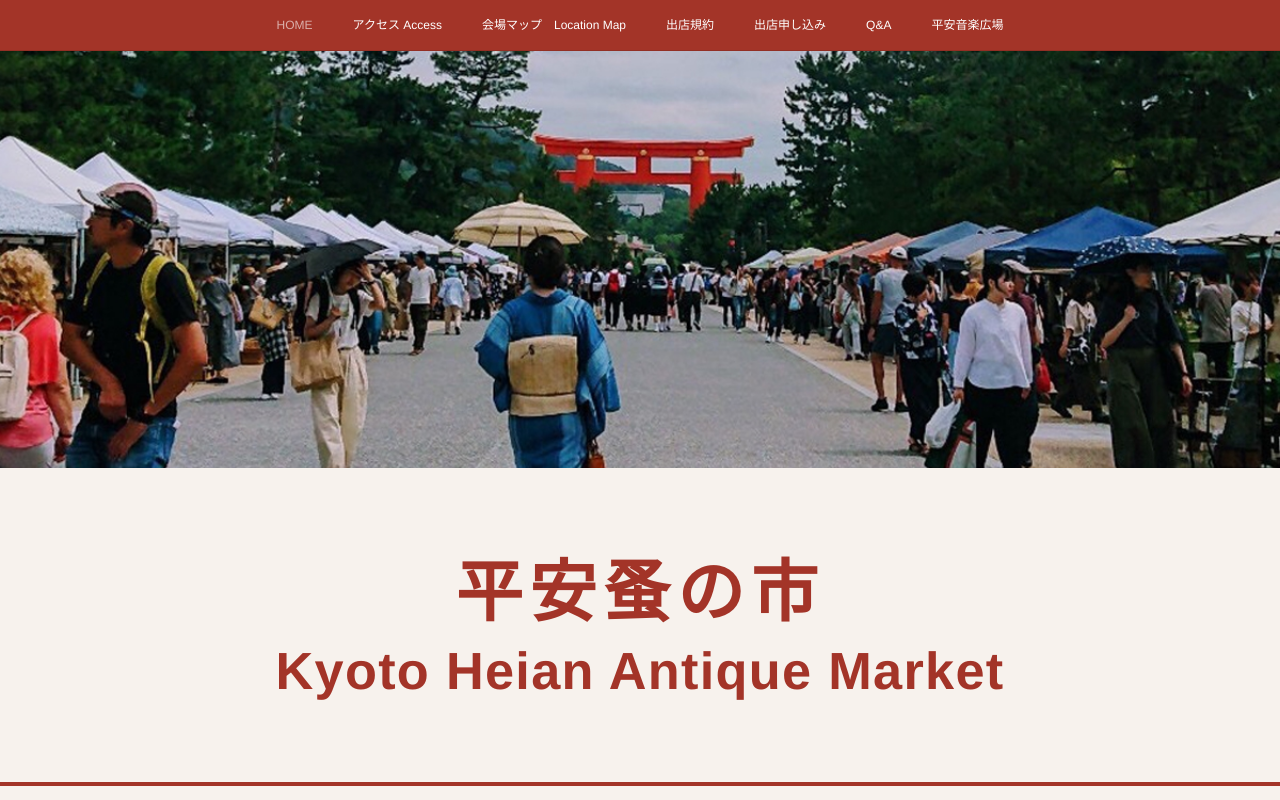
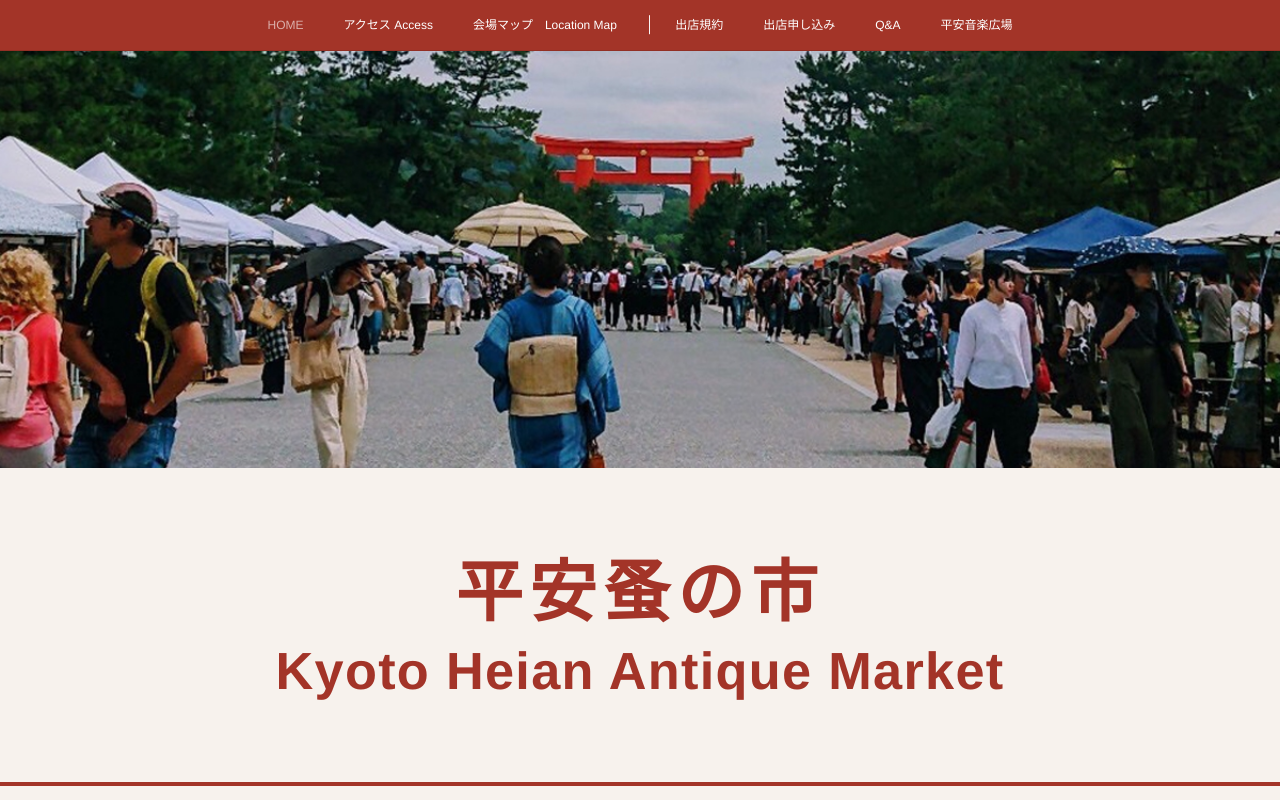
Before and after one commit to chikuichi-bot/heian-nominoichi-site, a plain HTML site: page index.html in a window 1280 px wide. Shown: the top 800 px of the page. Drawn offline with Linux system fonts and the light colour scheme.

Commit message:
Add a white nav divider after Location Map for visitor vs vendor pages.
Co-authored-by: Cursor <cursoragent@cursor.com>

```diff
--- a/assets/local.css
+++ b/assets/local.css
@@ -58,6 +58,25 @@ html, body { min-height: 100%; }
 .page__outer, .page__inner { min-height: 100vh; }
 .common-header__nav { flex-wrap: wrap; }
 .common-header-nav__item a { white-space: nowrap; }
+
+/* 来場者向け（〜会場マップ）｜出店者向け（規約〜）の区切り */
+.common-header-nav__item--visitor-end {
+  position: relative;
+  margin-right: 0.35em !important;
+  padding-right: 0.95em !important;
+}
+.common-header-nav__item--visitor-end::after {
+  content: "";
+  position: absolute;
+  top: 50%;
+  right: 0;
+  transform: translateY(-50%);
+  width: 1.5px;
+  height: 1.4em;
+  background: #ffffff;
+  opacity: 0.95;
+  pointer-events: none;
+}
 .block-txt img, .img img, .img__item--fit img { max-width: 100%; height: auto; }
 .btn__item { text-decoration: none; }
 
@@ -186,6 +205,15 @@ html, body { min-height: 100%; }
   }
   .common-header__nav .common-header-nav__item:last-child {
     border-bottom: none;
+  }
+  /* スマホ：縦並びなので会場マップの下を白い区切り線に */
+  .common-header__nav .common-header-nav__item--visitor-end {
+    margin-right: 0 !important;
+    padding-right: 0 !important;
+    border-bottom: 2px solid rgba(255, 255, 255, 0.9) !important;
+  }
+  .common-header__nav .common-header-nav__item--visitor-end::after {
+    display: none;
   }
   .common-header-nav__item > a,
   .common-header-nav__item a {
--- a/index.html
+++ b/index.html
@@ -22,7 +22,7 @@
   <input type="checkbox" id="header-switch" class="common-header__switch"/>
   <div class="common-header">
     <div class="common-header__inner js-nav-overflow-criterion">
-      <ul class="common-header__nav common-header-nav"><li class="common-header-nav__item js-nav-item common-header-nav__item--active"><a class="u-nav-clr" href="index.html">HOME</a></li><li class="common-header-nav__item js-nav-item"><a class="u-nav-clr" href="access.html">アクセス Access</a></li><li class="common-header-nav__item js-nav-item"><a class="u-nav-clr" href="map.html">会場マップ　Location Map</a></li><li class="common-header-nav__item js-nav-item"><a class="u-nav-clr" href="rules.html">出店規約</a></li><li class="common-header-nav__item js-nav-item"><a class="u-nav-clr" href="apply.html">出店申し込み</a></li><li class="common-header-nav__item js-nav-item"><a class="u-nav-clr" href="qa.html">Q&amp;A</a></li><li class="common-header-nav__item js-nav-item"><a class="u-nav-clr" href="music.html">平安音楽広場</a></li></ul>
+      <ul class="common-header__nav common-header-nav"><li class="common-header-nav__item js-nav-item common-header-nav__item--active"><a class="u-nav-clr" href="index.html">HOME</a></li><li class="common-header-nav__item js-nav-item"><a class="u-nav-clr" href="access.html">アクセス Access</a></li><li class="common-header-nav__item js-nav-item common-header-nav__item--visitor-end"><a class="u-nav-clr" href="map.html">会場マップ　Location Map</a></li><li class="common-header-nav__item js-nav-item"><a class="u-nav-clr" href="rules.html">出店規約</a></li><li class="common-header-nav__item js-nav-item"><a class="u-nav-clr" href="apply.html">出店申し込み</a></li><li class="common-header-nav__item js-nav-item"><a class="u-nav-clr" href="qa.html">Q&amp;A</a></li><li class="common-header-nav__item js-nav-item"><a class="u-nav-clr" href="music.html">平安音楽広場</a></li></ul>
     </div>
     <label class="common-header__more u-nav-bdr-clr" for="header-switch"><span class="u-nav-bdr-clr"><span class="u-nav-bdr-clr"><span class="u-nav-bdr-clr"></span></span></span></label>
   </div>
```
Also changed, not shown: access.html (+5 -5 lines), apply.html (+1 -1 lines), map.html (+1 -1 lines), music.html (+1 -1 lines), qa.html (+1 -1 lines), rules.html (+1 -1 lines).
